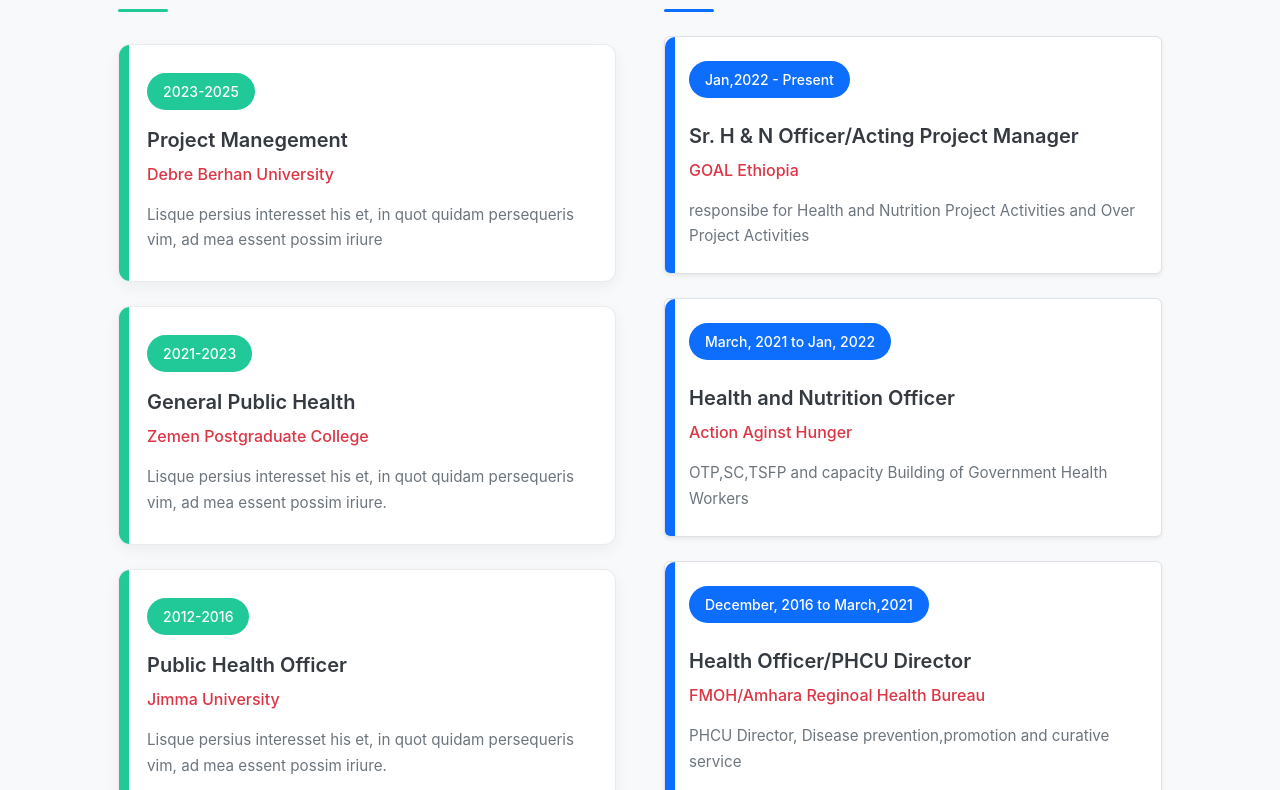
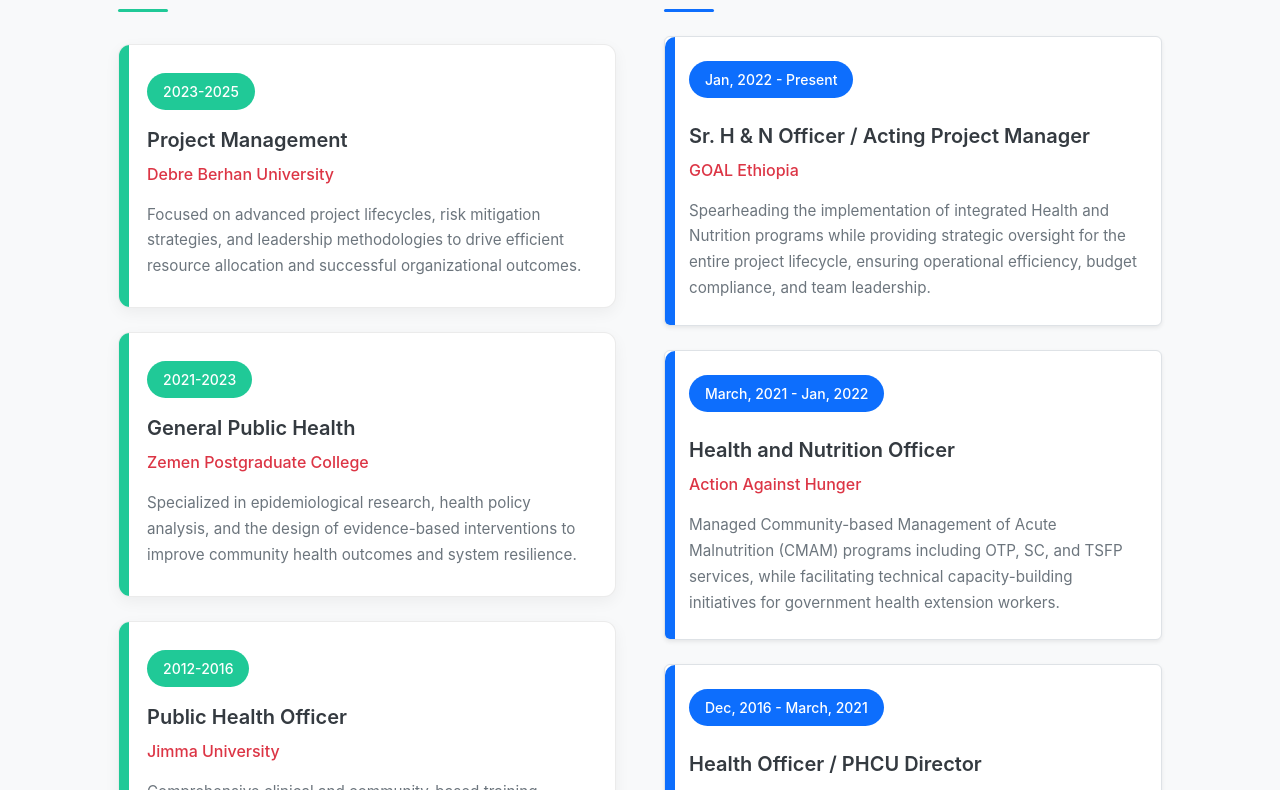
Before and after one commit to Berhan-meng/Portfolio, a React (Vite) app in the folder personal_portfolio/: page /resume in a window 1280 px wide. Shown: the part 290-1080 px from the top of the page. Built offline with nearby package versions, Linux system fonts and the light colour scheme.

Commit message:
resume updated

```diff
--- a/personal_portfolio/src/Components/Resume/Education/Education.js
+++ b/personal_portfolio/src/Components/Resume/Education/Education.js
@@ -1,20 +1,20 @@
 export const education = [
   {
-    field: "Project Manegement",
+    field: "Project Management",
     institution: "Debre Berhan University",
-    desc: "Lisque persius interesset his et, in quot quidam persequeris vim, ad mea essent possim iriure",
+    desc: "Focused on advanced project lifecycles, risk mitigation strategies, and leadership methodologies to drive efficient resource allocation and successful organizational outcomes.",
     year: "2023-2025",
   },
   {
     field: "General Public Health",
     institution: "Zemen Postgraduate College",
-    desc: "Lisque persius interesset his et, in quot quidam persequeris vim, ad mea essent possim iriure.",
+    desc: "Specialized in epidemiological research, health policy analysis, and the design of evidence-based interventions to improve community health outcomes and system resilience.",
     year: "2021-2023",
   },
   {
     field: "Public Health Officer",
     institution: "Jimma University",
-    desc: "Lisque persius interesset his et, in quot quidam persequeris vim, ad mea essent possim iriure.",
+    desc: "Comprehensive clinical and community-based training centered on primary healthcare delivery, disease prevention, and health education within diverse populations.",
     year: "2012-2016",
   },
 ];
--- a/personal_portfolio/src/Components/Resume/Experience/Experience.js
+++ b/personal_portfolio/src/Components/Resume/Experience/Experience.js
@@ -1,23 +1,23 @@
 export const experience = [
   {
-    year: "Jan,2022 - Present ",
-    position: "Sr. H & N Officer/Acting Project Manager",
+    year: "Jan, 2022 - Present",
+    position: "Sr. H & N Officer / Acting Project Manager",
     Organization: "GOAL Ethiopia",
     responsibility:
-      "responsibe for Health and Nutrition Project Activities and Over Project Activities ",
+      "Spearheading the implementation of integrated Health and Nutrition programs while providing strategic oversight for the entire project lifecycle, ensuring operational efficiency, budget compliance, and team leadership.",
   },
   {
-    year: "March, 2021 to Jan, 2022",
+    year: "March, 2021 - Jan, 2022",
     position: "Health and Nutrition Officer",
-    Organization: "Action Aginst Hunger",
+    Organization: "Action Against Hunger",
     responsibility:
-      "OTP,SC,TSFP and capacity Building of Government Health Workers",
+      "Managed Community-based Management of Acute Malnutrition (CMAM) programs including OTP, SC, and TSFP services, while facilitating technical capacity-building initiatives for government health extension workers.",
   },
   {
-    year: "December, 2016 to March,2021",
-    position: "Health Officer/PHCU Director",
-    Organization: "FMOH/Amhara Reginoal Health Bureau",
+    year: "Dec, 2016 - March, 2021",
+    position: "Health Officer / PHCU Director",
+    Organization: "FMOH / Amhara Regional Health Bureau",
     responsibility:
-      "PHCU Director, Disease prevention,promotion and curative service",
+      "Directed Primary Health Care Unit (PHCU) operations and administration, overseeing the delivery of comprehensive health services encompassing disease prevention, health promotion, and clinical curative care.",
   },
 ];
```
